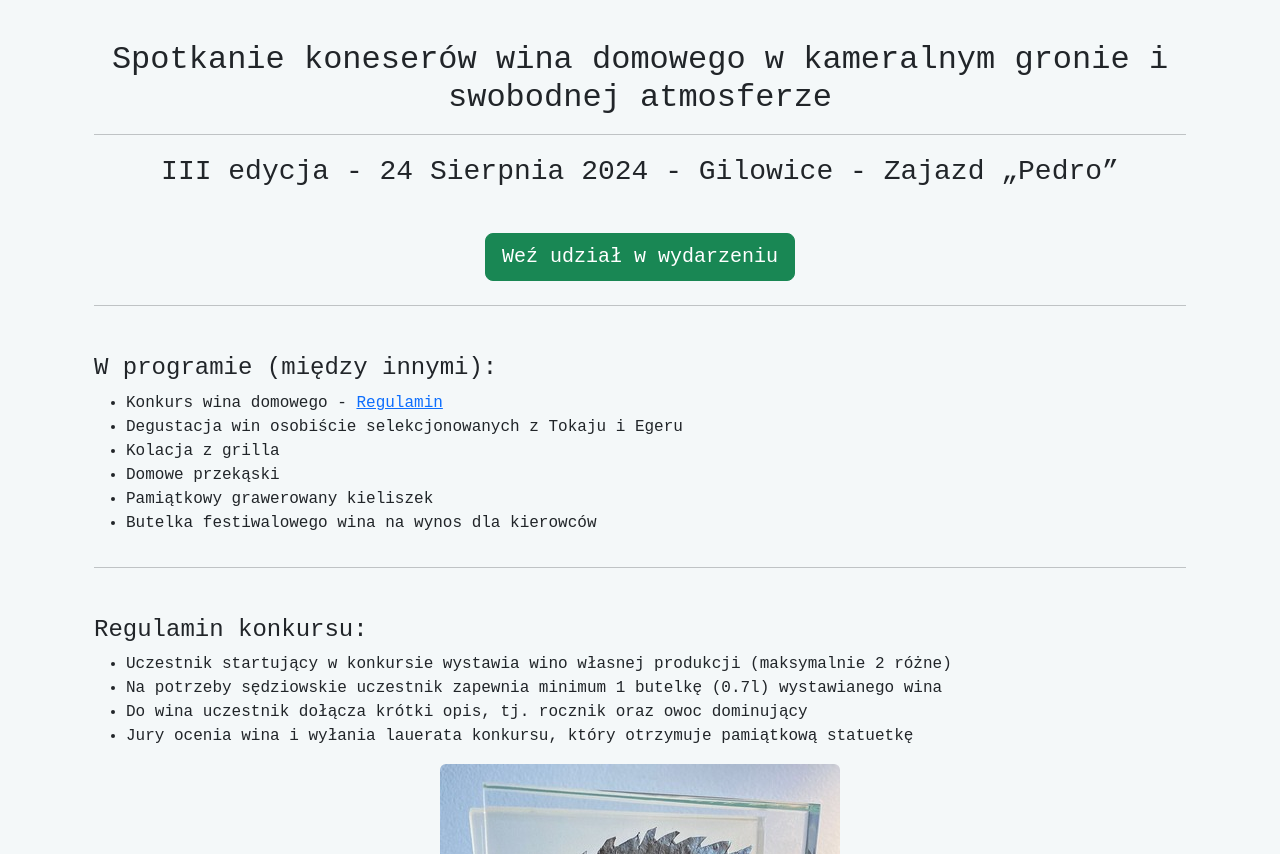
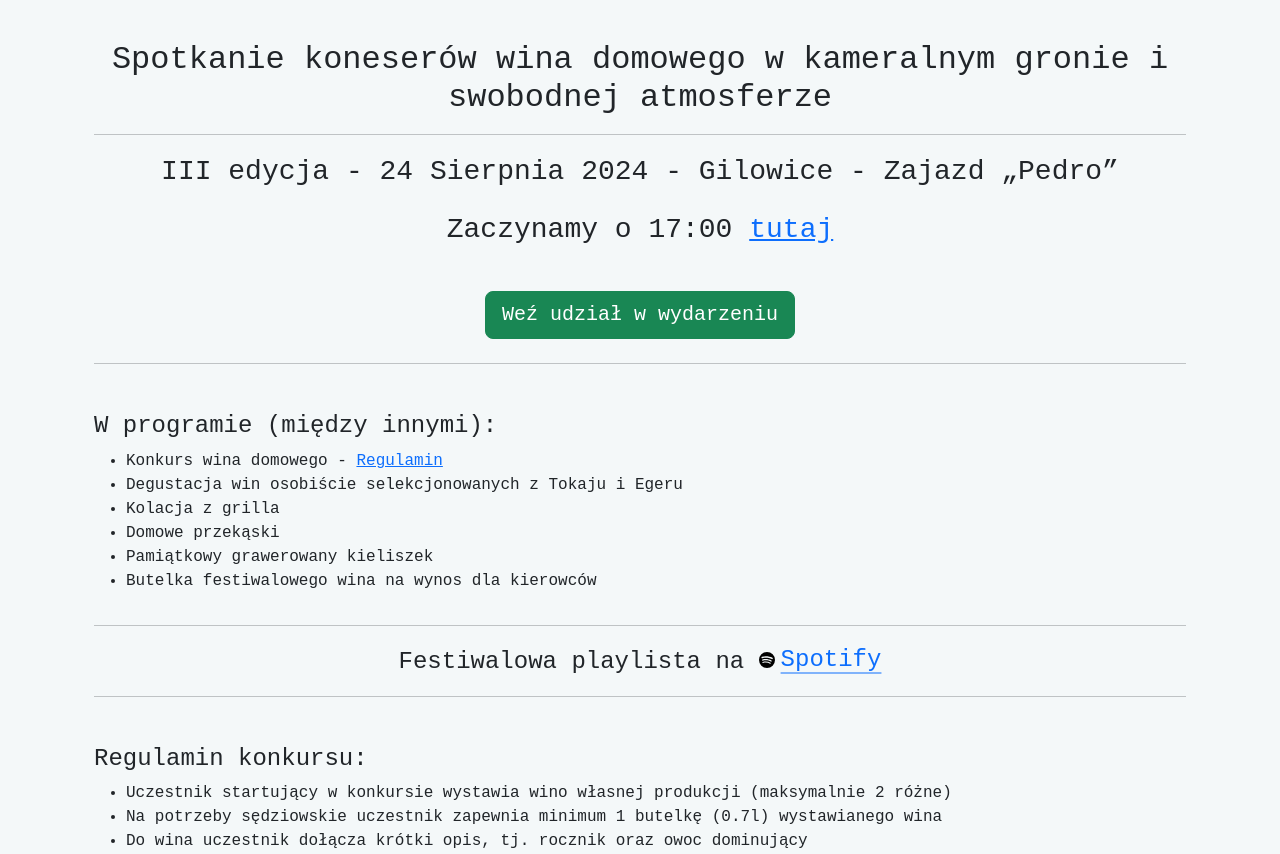
Before and after one commit to morgoth/fewido, a Jekyll site: the page built from index.html, in a window 1280 px wide and 900 px high, scrolled down 453 px, cut to the strip 46-900 px from the top of the window. Built offline with Jekyll 4.4.1, drawn with Linux system fonts in a browser that asks for light colours; some web fonts are replaced.

Commit message:
more info

```diff
--- a/index.html
+++ b/index.html
@@ -40,6 +40,7 @@ layout: default
       <h2>Spotkanie koneserów wina domowego w kameralnym gronie i swobodnej atmosferze</h2>
       <hr>
       <p class="fs-3 mt-3">III edycja - 24 Sierpnia 2024 - Gilowice - Zajazd &bdquo;Pedro&rdquo;</p>
+      <p class="fs-3 mt-3">Zaczynamy o 17:00 <a href="https://maps.app.goo.gl/V9AaeECrSqCQrhck7">tutaj</a></p>
     </div>
   </div>
 
@@ -62,6 +63,12 @@ layout: default
       </ul>
     </div>
   </div>
+
+  <hr>
+
+  <p class="fs-4 mt-3 text-center">
+    Festiwalowa playlista na <a href="https://open.spotify.com/playlist/219zBRmhrSFu3lD8ClwPjO" class="icon-link"><img src="/assets/images/spotify.svg" alt="spotify" title="Spotify"> Spotify</a>
+  </p>
 
   <hr>
 
```
